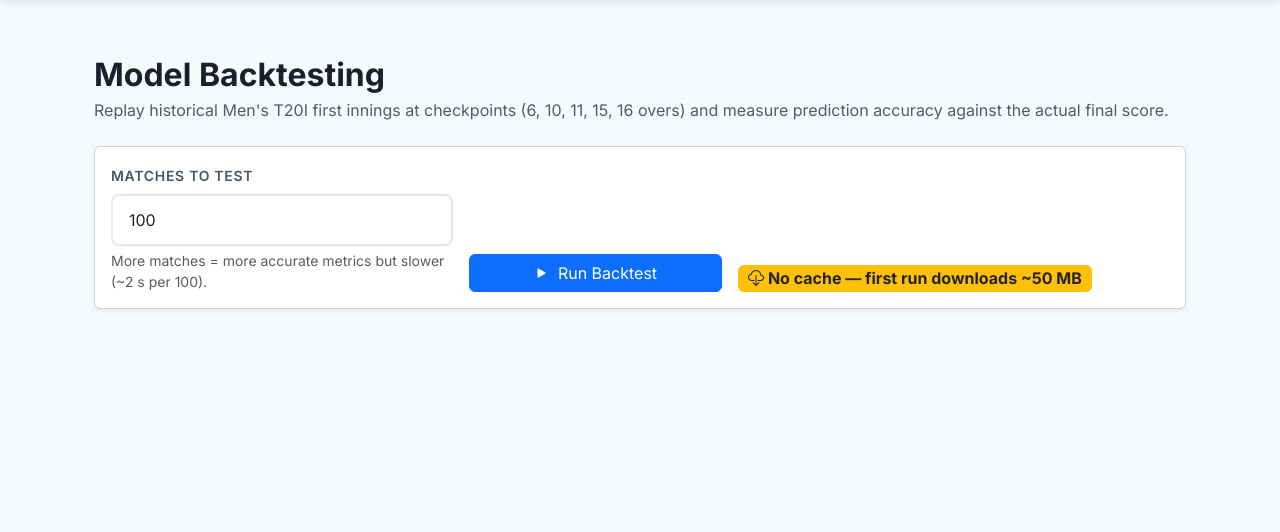
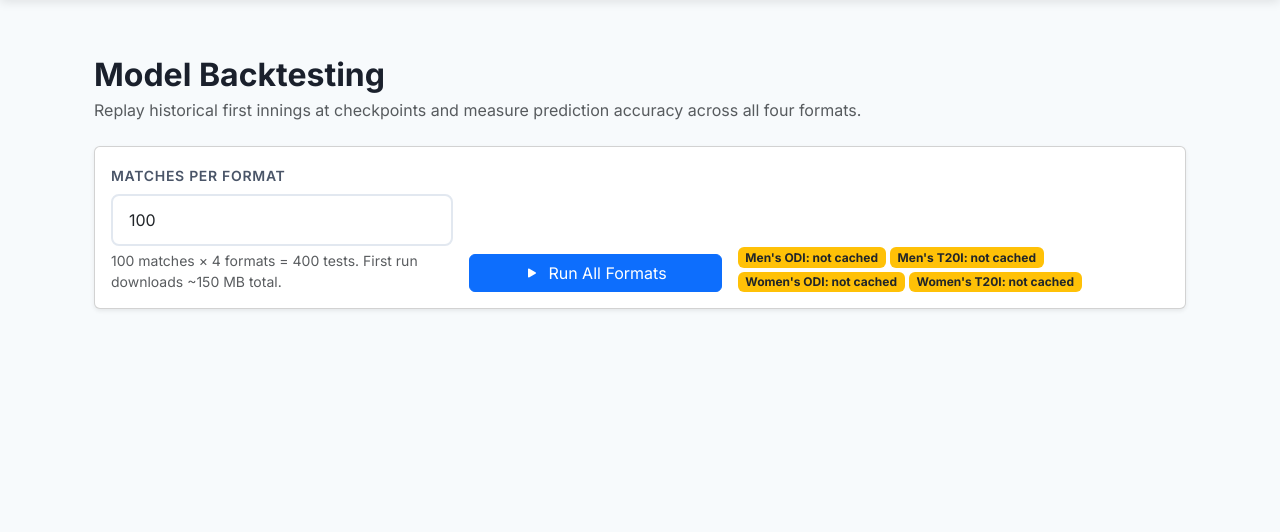
Before and after one commit to econsmaestro/cricket-score-predictor, a Flask app: page /backtest in a window 1280 px wide. Shown: the part 132-664 px from the top of the page. Run offline with Flask 3, Linux system fonts and the light colour scheme; parts of the project's set-up code (start-up, migrations or seed data) failed here and were passed over; some libraries are stand-ins or nearby versions.

Commit message:
Extend backtest to all 4 formats (100 matches each)
- mens_t20, womens_t20, mens_odi, womens_odi tabs
- ODI checkpoints at 10, 20, 30, 40, 45 overs
- Format-specific score buckets (T20: <160/160-200/200+, ODI: <250/250-300/300+)
- Per-format CSV export, scatter plot, metrics table
- Per-format cache in backtest_cache/

Co-Authored-By: Claude Sonnet 4.6 <noreply@anthropic.com>
Claude-Session: https://claude.ai/code/session_01JVd7V9zFxgj81nXucy1VXK

```diff
--- a/routes.py
+++ b/routes.py
@@ -2648,14 +2648,22 @@ def backtest_status():
 @app.route("/backtest/run", methods=["POST"])
 def backtest_run():
     from backtest import run_backtest, compute_metrics, generate_summary
+    from backtest_data import FORMATS
     data = request.get_json(silent=True) or {}
     max_matches = min(int(data.get("max_matches", 100)), 2000)
     try:
-        results = run_backtest(max_matches=max_matches)
-        metrics = compute_metrics(results)
-        summary = generate_summary(metrics)
-        _backtest_cache["last"] = results
-        return jsonify({"results": results, "metrics": metrics, "summary": summary})
+        all_results = {}
+        all_metrics = {}
+        all_summaries = {}
+        for fmt in FORMATS:
+            results = run_backtest(fmt=fmt, max_matches=max_matches)
+            metrics = compute_metrics(results, fmt=fmt)
+            summary = generate_summary(metrics, fmt=fmt)
+            all_results[fmt] = results
+            all_metrics[fmt] = metrics
+            all_summaries[fmt] = summary
+        _backtest_cache["last"] = all_results
+        return jsonify({"results": all_results, "metrics": all_metrics, "summaries": all_summaries})
     except Exception as e:
         import traceback
         traceback.print_exc()
@@ -2665,12 +2673,14 @@ def backtest_run():
 @app.route("/backtest/export.csv")
 def backtest_export():
     import csv
-    results = _backtest_cache.get("last", [])
+    fmt = request.args.get("fmt", "mens_t20")
+    all_results = _backtest_cache.get("last", {})
+    results = all_results.get(fmt, []) if isinstance(all_results, dict) else all_results
     if not results:
         return "No backtest results cached. Run a backtest first.", 404
     output = io.StringIO()
     fields = [
-        "match_id", "date", "venue", "batting_team", "checkpoint",
+        "match_id", "date", "venue", "batting_team", "format", "checkpoint",
         "score_at_cp", "wickets_at_cp", "predicted", "pred_low", "pred_high",
         "actual", "error", "abs_error", "in_range", "range_width",
     ]
@@ -2682,5 +2692,5 @@ def backtest_export():
         io.BytesIO(output.read().encode()),
         mimetype="text/csv",
         as_attachment=True,
-        download_name="backtest_results.csv",
+        download_name=f"backtest_{fmt}.csv",
     )
--- a/templates/backtest.html
+++ b/templates/backtest.html
@@ -4,23 +4,23 @@
 {% block content %}
 <div class="container py-4">
   <h2 class="fw-bold mb-1">Model Backtesting</h2>
-  <p class="text-muted mb-4">Replay historical Men's T20I first innings at checkpoints (6, 10, 11, 15, 16 overs) and measure prediction accuracy against the actual final score.</p>
+  <p class="text-muted mb-4">Replay historical first innings at checkpoints and measure prediction accuracy across all four formats.</p>
 
   <!-- Config card -->
   <div class="card mb-4 shadow-sm">
     <div class="card-body">
       <div class="row g-3 align-items-end">
         <div class="col-md-4">
-          <label class="form-label fw-semibold">Matches to test</label>
+          <label class="form-label fw-semibold">Matches per format</label>
           <input type="number" id="maxMatches" class="form-control" value="100" min="10" max="2000" step="10">
-          <div class="form-text">More matches = more accurate metrics but slower (~2 s per 100).</div>
+          <div class="form-text">100 matches × 4 formats = 400 tests. First run downloads ~150 MB total.</div>
         </div>
         <div class="col-md-3">
           <button id="runBtn" class="btn btn-primary w-100">
-            <i class="bi bi-play-fill me-1"></i> Run Backtest
+            <i class="bi bi-play-fill me-1"></i> Run All Formats
           </button>
         </div>
-        <div class="col-md-5 d-flex align-items-center" id="dataStatus"></div>
+        <div class="col-md-5" id="dataStatus"></div>
       </div>
     </div>
   </div>
@@ -29,41 +29,38 @@
   <div id="progressCard" class="card mb-4 d-none">
     <div class="card-body text-center py-4">
       <div class="spinner-border text-primary mb-3" role="status"></div>
-      <p class="mb-0 text-muted" id="progressMsg">Downloading data and running predictions… this may take a minute on first run.</p>
+      <p class="mb-0 text-muted">Downloading data and running predictions across all formats — this may take a few minutes on first run…</p>
     </div>
   </div>
 
   <!-- Results -->
   <div id="resultsSection" class="d-none">
 
+    <!-- Format tabs -->
+    <ul class="nav nav-tabs mb-3" id="formatTabs">
+      <li class="nav-item"><a class="nav-link active" data-fmt="mens_t20"   href="#">Men's T20I</a></li>
+      <li class="nav-item"><a class="nav-link"        data-fmt="womens_t20" href="#">Women's T20I</a></li>
+      <li class="nav-item"><a class="nav-link"        data-fmt="mens_odi"   href="#">Men's ODI</a></li>
+      <li class="nav-item"><a class="nav-link"        data-fmt="womens_odi" href="#">Women's ODI</a></li>
+    </ul>
+
     <!-- Summary -->
     <div class="card mb-4 border-info">
-      <div class="card-header bg-info bg-opacity-10 fw-semibold">
-        <i class="bi bi-chat-quote me-2"></i>Summary
-      </div>
+      <div class="card-header bg-info bg-opacity-10 fw-semibold"><i class="bi bi-chat-quote me-2"></i>Summary</div>
       <div class="card-body"><p id="summaryText" class="mb-0"></p></div>
     </div>
 
     <!-- Metrics table -->
     <div class="card mb-4 shadow-sm">
-      <div class="card-header fw-semibold">
-        <i class="bi bi-table me-2"></i>Accuracy Metrics
-      </div>
+      <div class="card-header fw-semibold"><i class="bi bi-table me-2"></i>Accuracy Metrics</div>
       <div class="card-body p-0">
         <div class="table-responsive">
           <table class="table table-sm table-hover mb-0">
             <thead class="table-dark">
               <tr>
-                <th>Checkpoint</th>
-                <th title="Predictions counted">N</th>
-                <th title="Mean Absolute Error">MAE</th>
-                <th title="Root Mean Squared Error">RMSE</th>
-                <th title="Average predicted minus actual (positive = overshoots)">Bias</th>
-                <th title="% where actual falls inside the predicted range">Hit Rate %</th>
-                <th title="Average width of the predicted range">Avg Width</th>
-                <th title="MAE for matches finishing under 160">MAE &lt;160</th>
-                <th title="MAE for matches finishing 160–200">MAE 160–200</th>
-                <th title="MAE for matches finishing over 200">MAE 200+</th>
+                <th>Checkpoint</th><th>N</th><th>MAE</th><th>RMSE</th>
+                <th>Bias</th><th>Hit Rate %</th><th>Avg Width</th>
+                <th id="bucket1Head"></th><th id="bucket2Head"></th><th id="bucket3Head"></th>
               </tr>
             </thead>
             <tbody id="metricsBody"></tbody>
@@ -74,19 +71,17 @@
 
     <!-- Scatter plot -->
     <div class="card mb-4 shadow-sm">
-      <div class="card-header fw-semibold">
-        <i class="bi bi-graph-up-arrow me-2"></i>Predicted vs Actual Final Score
-      </div>
+      <div class="card-header fw-semibold"><i class="bi bi-graph-up-arrow me-2"></i>Predicted vs Actual</div>
       <div class="card-body">
         <canvas id="scatterChart" height="350"></canvas>
       </div>
     </div>
 
-    <!-- Per-match table + export -->
+    <!-- Per-match table -->
     <div class="card shadow-sm mb-4">
       <div class="card-header d-flex justify-content-between align-items-center fw-semibold">
         <span><i class="bi bi-list-ul me-2"></i>Per-Match Results</span>
-        <a id="exportBtn" href="/backtest/export.csv" class="btn btn-sm btn-outline-success">
+        <a id="exportBtn" href="#" class="btn btn-sm btn-outline-success">
           <i class="bi bi-download me-1"></i>Export CSV
         </a>
       </div>
@@ -95,64 +90,67 @@
           <table class="table table-sm table-striped table-hover mb-0">
             <thead class="table-dark sticky-top">
               <tr>
-                <th>Date</th>
-                <th>Venue</th>
-                <th>Batting Team</th>
-                <th>CP</th>
-                <th>Score@CP</th>
-                <th>Wkts@CP</th>
-                <th>Predicted</th>
-                <th>Range</th>
-                <th>Actual</th>
-                <th>Error</th>
-                <th>In Range?</th>
+                <th>Date</th><th>Venue</th><th>Batting Team</th>
+                <th>CP</th><th>Score@CP</th><th>Wkts</th>
+                <th>Predicted</th><th>Range</th><th>Actual</th>
+                <th>Error</th><th>In Range?</th>
               </tr>
             </thead>
             <tbody id="matchesBody"></tbody>
           </table>
         </div>
-        <div id="paginationControls" class="d-flex justify-content-between align-items-center p-2 border-top">
-          <button id="prevPage" class="btn btn-sm btn-outline-secondary" disabled>&#8592; Prev</button>
+        <div class="d-flex justify-content-between align-items-center p-2 border-top">
+          <button id="prevPage" class="btn btn-sm btn-outline-secondary" disabled>← Prev</button>
           <span id="pageInfo" class="text-muted small"></span>
-          <button id="nextPage" class="btn btn-sm btn-outline-secondary">Next &#8594;</button>
+          <button id="nextPage" class="btn btn-sm btn-outline-secondary">Next →</button>
         </div>
       </div>
     </div>
-
-  </div><!-- /resultsSection -->
+  </div>
 </div>
 
 <script src="https://cdnjs.cloudflare.com/ajax/libs/Chart.js/4.4.1/chart.umd.min.js"></script>
 <script>
 const PAGE_SIZE = 50;
-let allResults = [];
+const CP_COLORS = {
+  6:'#e74c3c', 10:'#e67e22', 11:'#f1c40f', 15:'#2ecc71', 16:'#3498db',
+  20:'#9b59b6', 25:'#1abc9c', 30:'#e74c3c', 40:'#e67e22', 45:'#3498db'
+};
+
+const FORMAT_LABELS = {
+  mens_t20:'Men\'s T20I', womens_t20:'Women\'s T20I',
+  mens_odi:'Men\'s ODI', womens_odi:'Women\'s ODI'
+};
+
+let allData = {};       // keyed by format
+let activeFmt = 'mens_t20';
 let currentPage = 0;
-let scatterChartInstance = null;
+let scatterChart = null;
 
-const CP_COLORS = {
-  6:  '#e74c3c',
-  10: '#e67e22',
-  11: '#f1c40f',
-  15: '#2ecc71',
-  16: '#3498db'
-};
+// Tab switching
+document.querySelectorAll('#formatTabs .nav-link').forEach(tab => {
+  tab.addEventListener('click', e => {
+    e.preventDefault();
+    document.querySelectorAll('#formatTabs .nav-link').forEach(t => t.classList.remove('active'));
+    tab.classList.add('active');
+    activeFmt = tab.dataset.fmt;
+    currentPage = 0;
+    renderFormat(activeFmt);
+  });
+});
 
 document.getElementById('runBtn').addEventListener('click', runBacktest);
 document.getElementById('prevPage').addEventListener('click', () => { currentPage--; renderPage(); });
 document.getElementById('nextPage').addEventListener('click', () => { currentPage++; renderPage(); });
 
-// Check cache status on page load
-fetch('/backtest/status')
-  .then(r => r.json())
-  .then(d => {
-    const el = document.getElementById('dataStatus');
-    if (d.cached) {
-      el.innerHTML = `<span class="badge bg-success fs-6"><i class="bi bi-check-circle me-1"></i>Data cached — ${d.count} matches available</span>`;
-    } else {
-      el.innerHTML = `<span class="badge bg-warning text-dark fs-6"><i class="bi bi-cloud-download me-1"></i>No cache — first run downloads ~50 MB</span>`;
-    }
-  })
-  .catch(() => {});
+// Cache status on load
+fetch('/backtest/status').then(r => r.json()).then(info => {
+  const el = document.getElementById('dataStatus');
+  const lines = Object.entries(info).map(([fmt, d]) =>
+    `<span class="badge ${d.cached ? 'bg-success' : 'bg-warning text-dark'} me-1">${FORMAT_LABELS[fmt]}: ${d.cached ? d.count + ' matches' : 'not cached'}</span>`
+  );
+  el.innerHTML = lines.join('');
+});
 
 function runBacktest() {
   const n = parseInt(document.getElementById('maxMatches').value) || 100;
@@ -162,30 +160,24 @@ function runBacktest() {
 
   fetch('/backtest/run', {
     method: 'POST',
-    headers: { 'Content-Type': 'application/json' },
-    body: JSON.stringify({ max_matches: n })
+    headers: {'Content-Type': 'application/json'},
+    body: JSON.stringify({max_matches: n})
   })
-  .then(r => {
-    if (!r.ok) return r.json().then(e => { throw new Error(e.error || r.statusText); });
-    return r.json();
-  })
+  .then(r => r.ok ? r.json() : r.json().then(e => { throw new Error(e.error || r.statusText); }))
   .then(data => {
     document.getElementById('progressCard').classList.add('d-none');
     document.getElementById('runBtn').disabled = false;
-    allResults = data.results;
+    // data.results keyed by format, data.metrics keyed by format, data.summaries keyed by format
+    for (const fmt of Object.keys(data.results)) {
+      allData[fmt] = {
+        results: data.results[fmt],
+        metrics: data.metrics[fmt],
+        summary: data.summaries[fmt],
+      };
+    }
     currentPage = 0;
-    renderMetrics(data.metrics);
-    renderSummary(data.summary);
-    renderScatter(data.results);
-    renderPage();
+    renderFormat(activeFmt);
     document.getElementById('resultsSection').classList.remove('d-none');
-    // Refresh status badge
-    fetch('/backtest/status').then(r=>r.json()).then(d=>{
-      if (d.cached) {
-        document.getElementById('dataStatus').innerHTML =
-          `<span class="badge bg-success fs-6"><i class="bi bi-check-circle me-1"></i>Data cached — ${d.count} matches available</span>`;
-      }
-    }).catch(()=>{});
   })
   .catch(err => {
     document.getElementById('progressCard').classList.add('d-none');
@@ -194,50 +186,59 @@ function runBacktest() {
   });
 }
 
-function renderMetrics(metrics) {
-  const tbody = document.getElementById('metricsBody');
-  const fmtBias = b => {
-    if (b > 0) return `<span class="text-danger">+${b}</span>`;
-    if (b < 0) return `<span class="text-primary">${b}</span>`;
-    return b;
-  };
-
-  function makeRow(label, m, bold) {
-    if (!m) return '';
-    const bm = m.bucket_mae;
-    const cls = bold ? 'fw-bold table-active' : '';
-    return `<tr class="${cls}">
-      <td>${label}</td>
-      <td>${m.n}</td>
-      <td>${m.mae}</td>
-      <td>${m.rmse}</td>
-      <td>${fmtBias(m.bias)}</td>
-      <td>${m.hit_rate}%</td>
-      <td>${m.avg_width}</td>
-      <td>${bm.under_160 !== null && bm.under_160 !== undefined ? bm.under_160 : '—'}</td>
-      <td>${bm['160_200'] !== null && bm['160_200'] !== undefined ? bm['160_200'] : '—'}</td>
-      <td>${bm.over_200 !== null && bm.over_200 !== undefined ? bm.over_200 : '—'}</td>
-    </tr>`;
-  }
-
-  let html = makeRow('Overall', metrics.overall, true);
-  const byCp = metrics.by_checkpoint;
-  for (const cp of [6, 10, 11, 15, 16]) {
-    html += makeRow(`After ${cp} overs`, byCp[cp], false);
-  }
-  tbody.innerHTML = html;
+function renderFormat(fmt) {
+  const d = allData[fmt];
+  if (!d) return;
+  renderSummary(d.summary);
+  renderMetrics(d.metrics, fmt);
+  renderScatter(d.results);
+  renderPage();
+  document.getElementById('exportBtn').href = `/backtest/export.csv?fmt=${fmt}`;
 }
 
 function renderSummary(text) {
   document.getElementById('summaryText').textContent = text;
 }
 
-function renderScatter(results) {
-  if (scatterChartInstance) {
-    scatterChartInstance.destroy();
-    scatterChartInstance = null;
+function renderMetrics(metrics, fmt) {
+  const isOdi = fmt.includes('odi');
+  const bucketLabels = isOdi
+    ? ['MAE &lt;250', 'MAE 250–300', 'MAE 300+']
+    : ['MAE &lt;160', 'MAE 160–200', 'MAE 200+'];
+  document.getElementById('bucket1Head').innerHTML = bucketLabels[0];
+  document.getElementById('bucket2Head').innerHTML = bucketLabels[1];
+  document.getElementById('bucket3Head').innerHTML = bucketLabels[2];
+
+  const ov = metrics.overall;
+  const by_cp = metrics.by_checkpoint;
+  const checkpoints = metrics.checkpoints || Object.keys(by_cp).map(Number).sort((a,b)=>a-b);
+
+  const fmtBias = b => b > 0
+    ? `<span class="text-danger">+${b}</span>`
+    : b < 0 ? `<span class="text-primary">${b}</span>` : b;
+
+  function row(label, m, bold) {
+    if (!m) return '';
+    const bm = m.bucket_mae || {};
+    const bucketVals = Object.values(bm).map(v => `<td>${v ?? '—'}</td>`).join('');
+    return `<tr class="${bold ? 'fw-bold table-active' : ''}">
+      <td>${label}</td><td>${m.n}</td>
+      <td>${m.mae}</td><td>${m.rmse}</td>
+      <td>${fmtBias(m.bias)}</td>
+      <td>${m.hit_rate}%</td><td>${m.avg_width}</td>
+      ${bucketVals}
+    </tr>`;
   }
 
+  let html = row('Overall', ov, true);
+  for (const cp of checkpoints) {
+    html += row(`After ${cp} overs`, by_cp[cp], false);
+  }
+  document.getElementById('metricsBody').innerHTML = html;
+}
+
+function renderScatter(results) {
+  if (scatterChart) { scatterChart.destroy(); }
   const datasets = {};
   for (const r of results) {
     const cp = r.checkpoint;
@@ -245,30 +246,27 @@ function renderScatter(results) {
       datasets[cp] = {
         label: `After ${cp} overs`,
         data: [],
-        backgroundColor: CP_COLORS[cp] + 'aa',
+        backgroundColor: (CP_COLORS[cp] || '#888') + 'aa',
         pointRadius: 3,
-        pointHoverRadius: 5,
       };
     }
-    datasets[cp].data.push({ x: r.actual, y: r.predicted });
+    datasets[cp].data.push({x: r.actual, y: r.predicted});
   }
-
   const allActuals = results.map(r => r.actual);
   const minV = Math.min(...allActuals) - 5;
   const maxV = Math.max(...allActuals) + 5;
 
-  const ctx = document.getElementById('scatterChart').getContext('2d');
-  scatterChartInstance = new Chart(ctx, {
+  scatterChart = new Chart(document.getElementById('scatterChart').getContext('2d'), {
     type: 'scatter',
     data: {
       datasets: [
         ...Object.values(datasets),
         {
           label: 'Perfect prediction',
-          data: [{ x: minV, y: minV }, { x: maxV, y: maxV }],
+          data: [{x:minV,y:minV},{x:maxV,y:maxV}],
           type: 'line',
           borderColor: '#aaa',
-          borderDash: [5, 5],
+          borderDash: [5,5],
           pointRadius: 0,
           borderWidth: 1,
         }
@@ -276,17 +274,7 @@ function renderScatter(results) {
     },
     options: {
       responsive: true,
-      plugins: {
-        legend: { position: 'bottom' },
-        tooltip: {
-          callbacks: {
-            label: ctx => {
-              const d = ctx.raw;
-              return `Actual ${d.x}, Predicted ${d.y}`;
-            }
-          }
-        }
-      },
+      plugins: { legend: { position: 'bottom' } },
       scales: {
         x: { title: { display: true, text: 'Actual Final Score' } },
         y: { title: { display: true, text: 'Predicted Final Score' } }
@@ -296,37 +284,35 @@ function renderScatter(results) {
 }
 
 function renderPage() {
+  const results = (allData[activeFmt] || {}).results || [];
   const start = currentPage * PAGE_SIZE;
   const end = start + PAGE_SIZE;
-  const page = allResults.slice(start, end);
-  const total = allResults.length;
+  const page = results.slice(start, end);
+  const total = results.length;
   const totalPages = Math.ceil(total / PAGE_SIZE);
 
-  const tbody = document.getElementById('matchesBody');
-  tbody.innerHTML = page.map(r => {
-    const errCls = r.error > 15 ? 'text-danger fw-semibold'
-                 : r.error < -15 ? 'text-primary fw-semibold' : '';
-    const rangeBadge = r.in_range
+  document.getElementById('matchesBody').innerHTML = page.map(r => {
+    const errCls = r.error > 15 ? 'text-danger' : r.error < -15 ? 'text-primary' : '';
+    const badge = r.in_range
       ? '<span class="badge bg-success">Yes</span>'
       : '<span class="badge bg-danger">No</span>';
-    const errSign = r.error > 0 ? '+' : '';
     return `<tr>
       <td>${r.date}</td>
-      <td class="text-truncate" style="max-width:140px" title="${r.venue}">${r.venue}</td>
+      <td class="text-truncate" style="max-width:130px" title="${r.venue}">${r.venue}</td>
       <td>${r.batting_team}</td>
-      <td><span class="badge rounded-pill" style="background:${CP_COLORS[r.checkpoint]}">${r.checkpoint}</span></td>
+      <td><span class="badge" style="background:${CP_COLORS[r.checkpoint]||'#888'}">${r.checkpoint}</span></td>
       <td>${r.score_at_cp}/${r.wickets_at_cp}</td>
       <td>${r.wickets_at_cp}</td>
       <td>${r.predicted}</td>
       <td>${r.pred_low}–${r.pred_high}</td>
-      <td><strong>${r.actual}</strong></td>
-      <td class="${errCls}">${errSign}${r.error}</td>
-      <td>${rangeBadge}</td>
+      <td>${r.actual}</td>
+      <td class="${errCls}">${r.error > 0 ? '+' : ''}${r.error}</td>
+      <td>${badge}</td>
     </tr>`;
   }).join('');
 
   document.getElementById('pageInfo').textContent =
-    `${start + 1}–${Math.min(end, total)} of ${total}`;
+    total ? `${start+1}–${Math.min(end,total)} of ${total}` : 'No results';
   document.getElementById('prevPage').disabled = currentPage === 0;
   document.getElementById('nextPage').disabled = currentPage >= totalPages - 1;
 }
```
Also changed, not shown: backtest.py (+73 -66 lines), backtest_data.py (+82 -34 lines).
